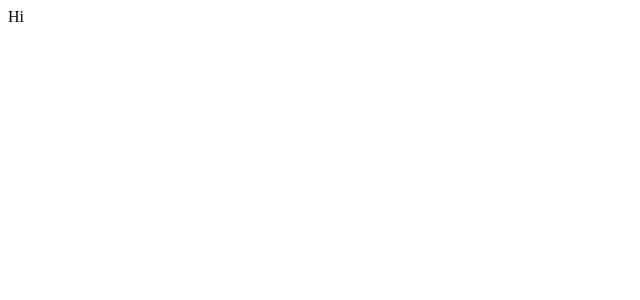
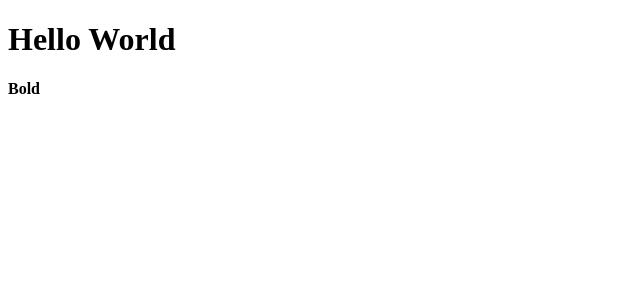
Before and after one commit to maximveksler/React-Fundamentals-Tutorials, a React app: page / in a window 1280 px wide. Shown: the top 300 px of the page, without its empty margins (0-640 px from the left). Built offline with nearby package versions, Linux system fonts and the light colour scheme.

Commit message:
Registered lesson 2

```diff
--- a/App.js
+++ b/App.js
@@ -2,8 +2,17 @@ import React from 'react';
 
 class App extends React.Component {
   render(){
-    return <div>Hi</div>
+    return (
+      <div>
+        <h1>Hello World</h1>
+        <b>Bold</b>
+      </div>
+    )
+    // return React.createElement('h1', null, "Hello Guys")
   }
 }
 
+// statless function:
+//const App = () => <h1>Hello Eggheads</h1>
+
 export default App
```
